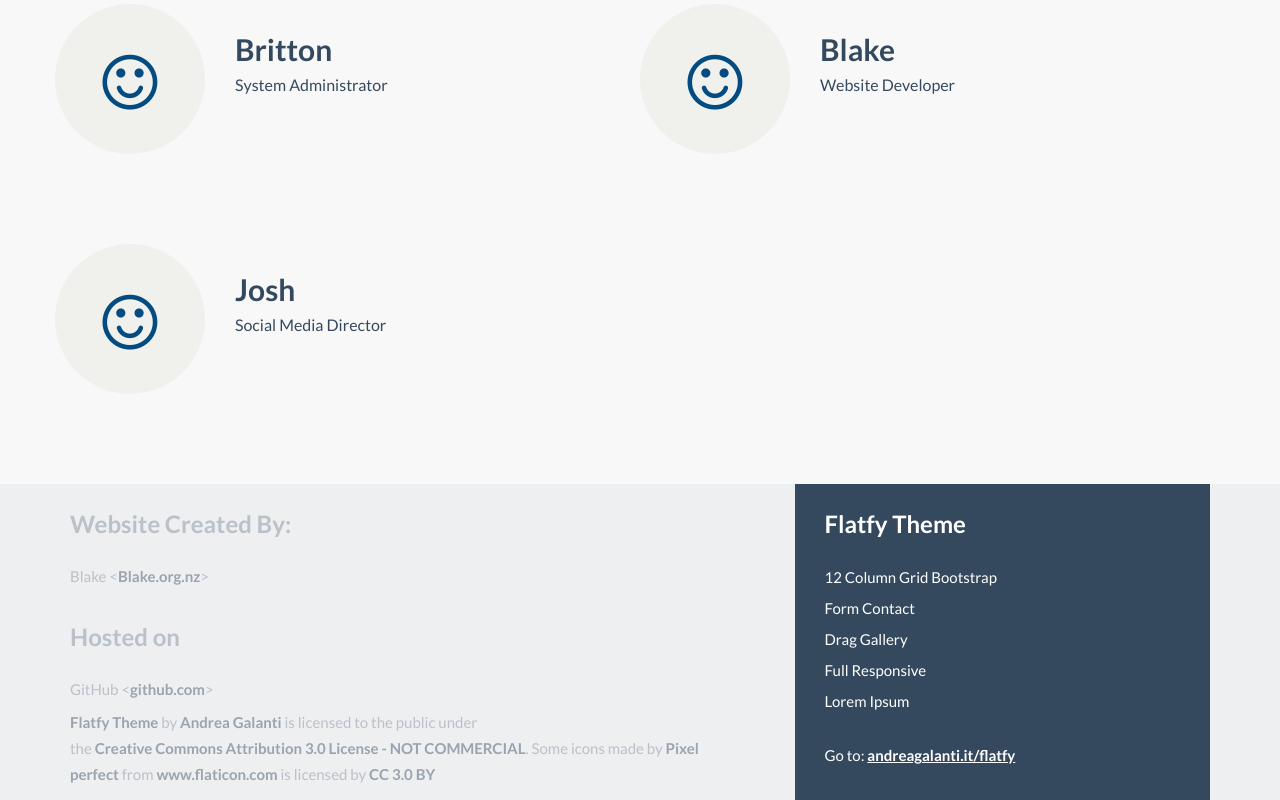
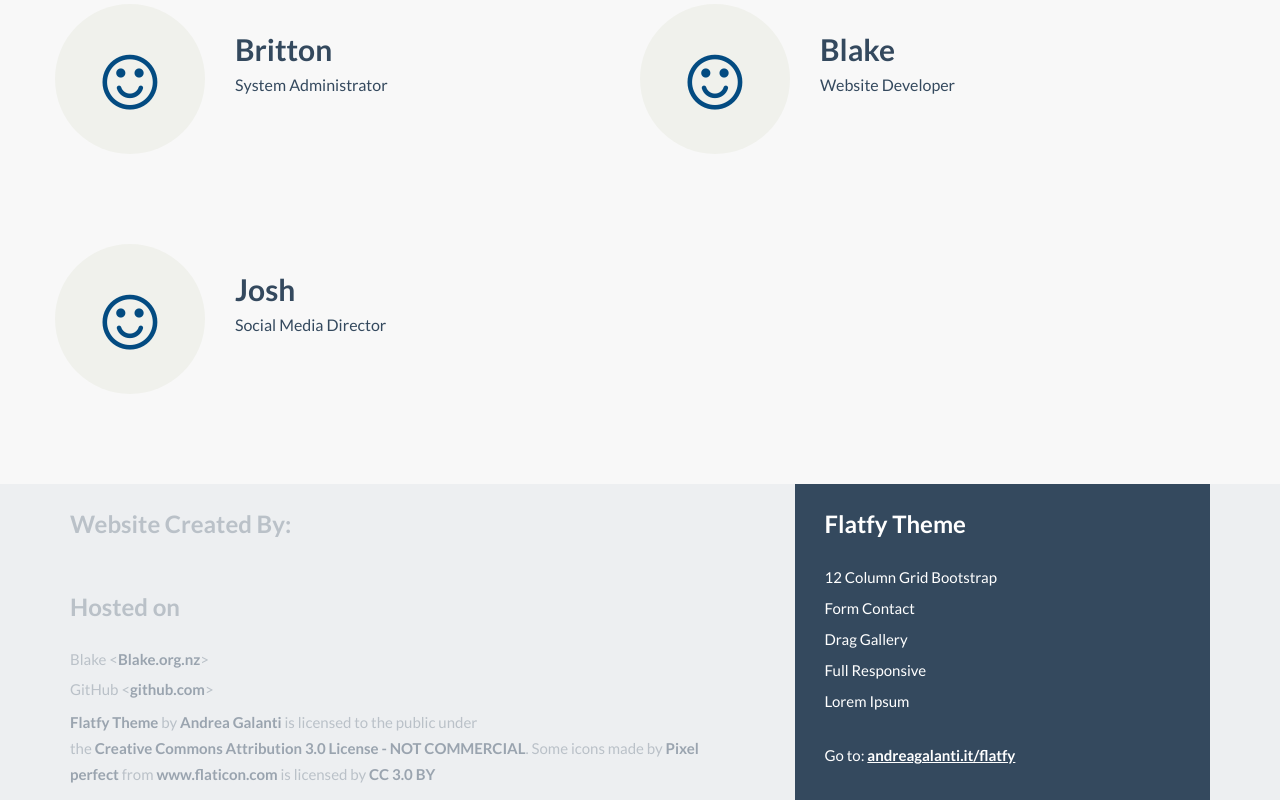
Before and after one commit to blakenz/aragaming-website, a plain HTML site: page index.html in a window 1280 px wide. Shown: the part 2614-3414 px from the top of the page. Drawn offline with Linux system fonts and the light colour scheme; a script that the page names is missing.

Commit message:
Testing Footer Formatting

```diff
--- a/index.html
+++ b/index.html
@@ -265,11 +265,11 @@
      		<div class="container">
         		<div class="row">
           			<div class="col-md-7">
-            			<h3 class="footer-title">Website Created By:</h3>
-		  			<p>Blake &lt;<a href="blake.org.nz">Blake.org.nz</a>&gt;</p>
-            			<h3 class="footer-title">Hosted on</h3>
+            			<h3 class="footer-title">Website Created By:</h3>		<h3 class="footer-title">Hosted on</h3>
+		  			<p>Blake &lt;<a href="blake.org.nz">Blake.org.nz</a>&gt;</p>		<p>GitHub &lt;<a  href="https://github.com">github.com</a>&gt;</p>
+            			<!--<h3 class="footer-title">Hosted on</h3>
             	  			<p>GitHub &lt;<a  href="https://github.com">github.com</a>&gt;</p>
-
+				-->
 				<!-- LICENSE -->
 			<a rel="cc:attributionURL" href="http://www.andreagalanti.it/flatfy"
 		   	property="dc:title">Flatfy Theme </a> by
```
